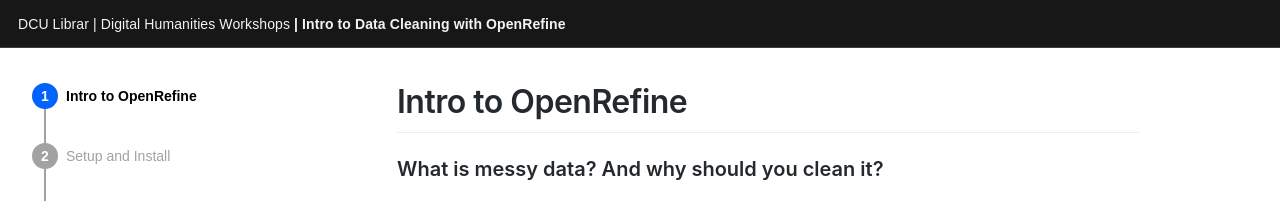
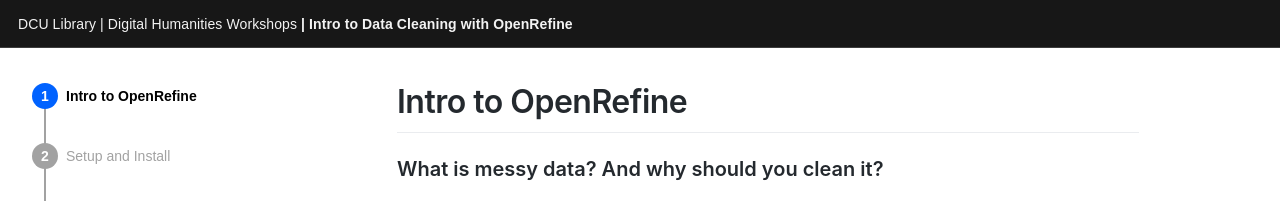
Before and after one commit to DCULibrary/open-refine-workshop, a Jekyll site: the page built from _workshop/index.md, in a window 1280 px wide. Shown: the top 201 px of the page. Built offline with Jekyll 4.4.1, drawn with Linux system fonts in a browser that asks for light colours; some web fonts are replaced.

Commit message:
reset stepper file

```diff
--- a/_layouts/workshop-stepper.html
+++ b/_layouts/workshop-stepper.html
@@ -4,7 +4,7 @@ layout: base
 
 <div class="titlebar">
   <a href="https://liamodwyer.github.io/open-refine-workshop/"
-     ><span class="prefix">DCU&nbsp;Librar&nbsp;|&nbsp;Digital Humanities&nbsp;Workshops&nbsp;</span>|&nbsp;Intro to Data Cleaning with OpenRefine</a
+     ><span class="prefix">DCU&nbsp;Library&nbsp;|&nbsp;Digital Humanities&nbsp;Workshops&nbsp;</span>|&nbsp;Intro to Data Cleaning with OpenRefine</a
   >
 </div>
 
```
